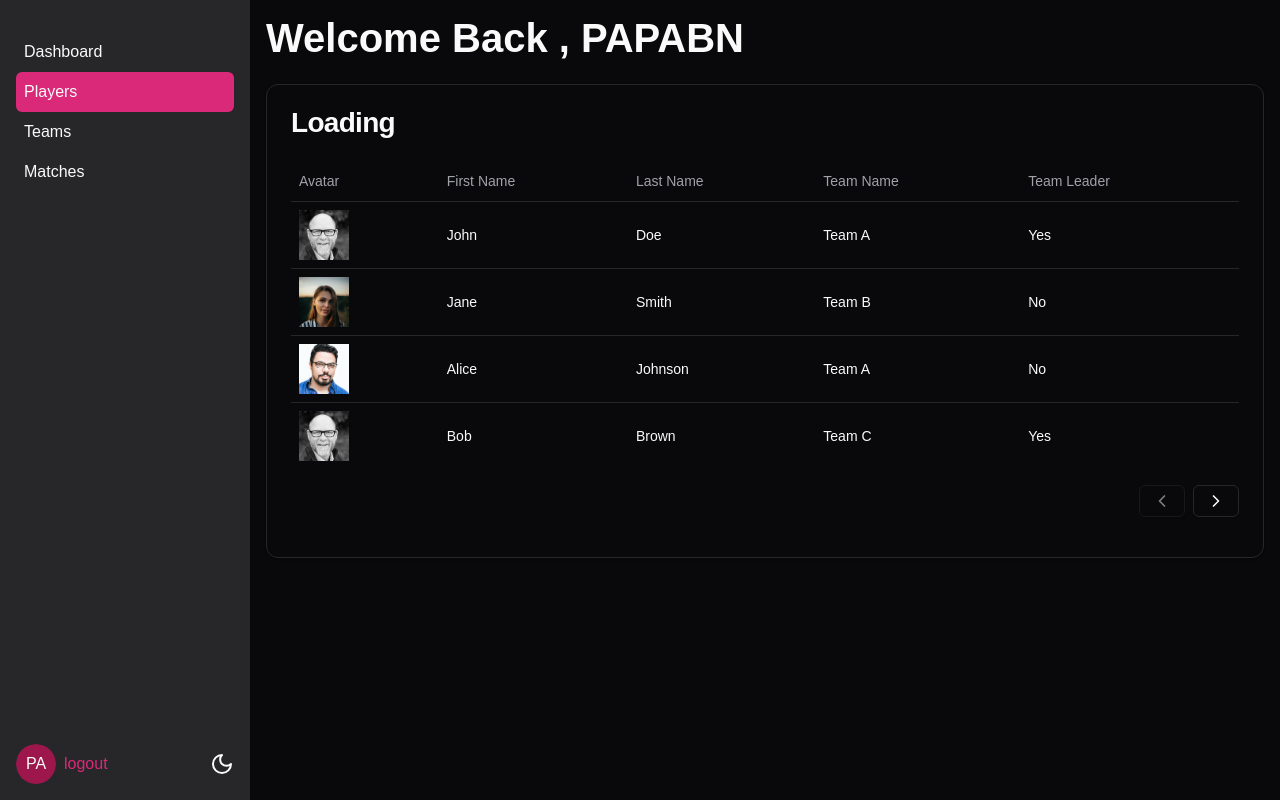
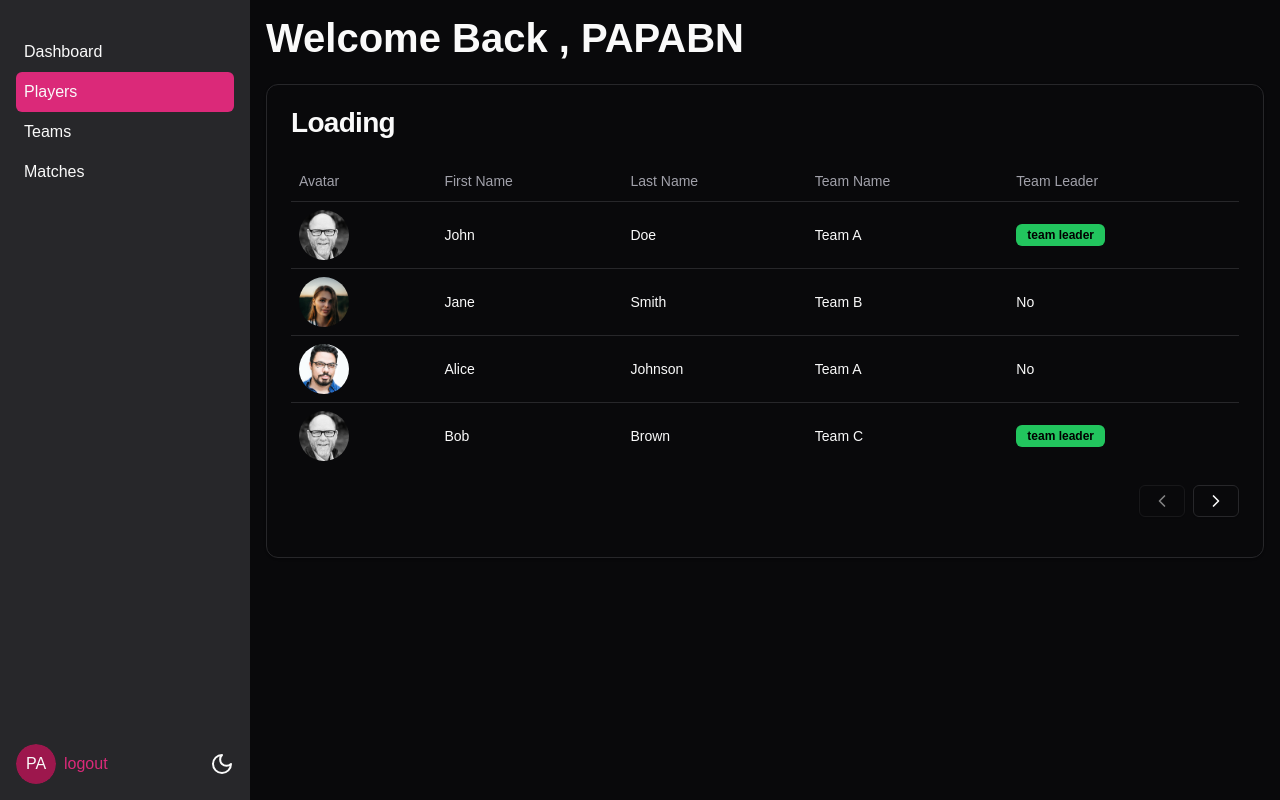
Before and after one commit to BADZA99/Dashboard-UI-nextjs-Shadcn, a Next.js app: page /dashboard/players in a window 1280 px wide. Built offline with nearby package versions, Linux system fonts and the light colour scheme.

Commit message:
Clean up the styling of the data table

```diff
--- a/app/dashboard/players/columns.tsx
+++ b/app/dashboard/players/columns.tsx
@@ -1,5 +1,6 @@
 "use client";
 
+import { Badge } from "@/components/ui/badge";
 import { ColumnDef } from "@tanstack/react-table";
 import Image from "next/image";
 
@@ -17,8 +18,10 @@
   {
     accessorKey: "avatar",
     header: "Avatar",
+    // cell pour personnaliser la cellule
     cell: ({ row }) => (
       <Image
+      className="rounded-full"
         src={row.original.avatar}
         alt={`${row.original.firstName} ${row.original.lastName}`}
         width={50}
@@ -41,6 +44,8 @@
   {
     accessorKey: "isTeamLeader",
     header: "Team Leader",
-    cell: ({ row }) => (row.original.isTeamLeader ? "Yes" : "No"),
+    cell: ({ row }) => (row.original.isTeamLeader ? (<Badge variant='success'>
+team leader
+    </Badge>) : "No"),
   },
 ];
--- /dev/null
+++ b/components/ui/badge.tsx
@@ -0,0 +1,38 @@
+import * as React from "react"
+import { cva, type VariantProps } from "class-variance-authority"
+
+import { cn } from "@/lib/utils"
+
+const badgeVariants = cva(
+  "inline-flex items-center rounded-md border px-2.5 py-0.5 text-xs font-semibold transition-colors focus:outline-none focus:ring-2 focus:ring-ring focus:ring-offset-2",
+  {
+    variants: {
+      variant: {
+        default:
+          "border-transparent bg-primary text-primary-foreground shadow hover:bg-primary/80",
+        secondary:
+          "border-transparent bg-secondary text-secondary-foreground hover:bg-secondary/80",
+        destructive:
+          "border-transparent bg-destructive text-destructive-foreground shadow hover:bg-destructive/80",
+        outline: "text-foreground",
+        success:
+          "bg-green-500  border-transparent text-black hover:bg-success/80",
+      },
+    },
+    defaultVariants: {
+      variant: "default",
+    },
+  }
+);
+
+export interface BadgeProps
+  extends React.HTMLAttributes<HTMLDivElement>,
+    VariantProps<typeof badgeVariants> {}
+
+function Badge({ className, variant, ...props }: BadgeProps) {
+  return (
+    <div className={cn(badgeVariants({ variant }), className)} {...props} />
+  )
+}
+
+export { Badge, badgeVariants }
```
